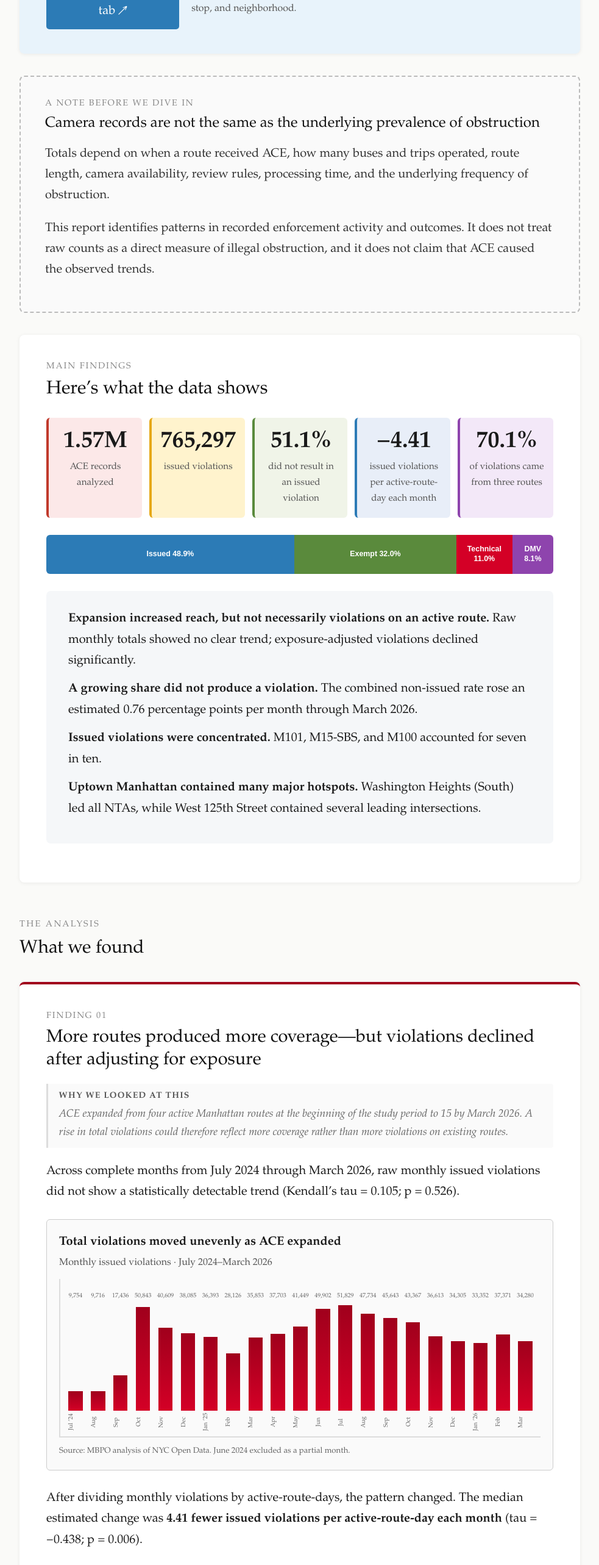
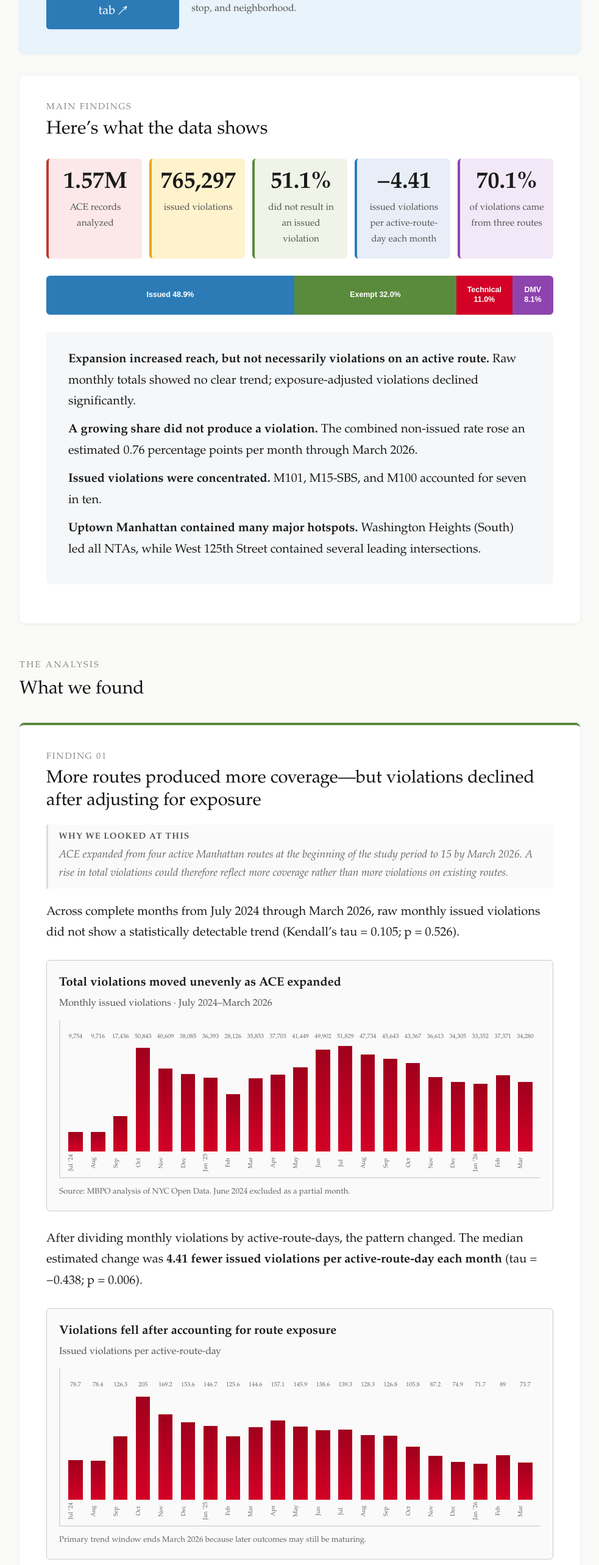
Before and after one commit to quinnaf19/ACE-Online-Report, a Next.js app: page / in a window 1280 px wide. Shown: the part 3820-6386 px from the top of the page at 61% size, without its empty margins (268-1251 px from the left). Built offline with nearby package versions, Linux system fonts and the light colour scheme.

Commit message:
Remove introductory caution note

```diff
--- a/app/globals.css
+++ b/app/globals.css
@@ -164,7 +164,7 @@ table {
   text-transform: uppercase;
 }
 .section-head { margin-bottom: 1.2em; }
-.section-head h2, .finding > h2, .caution h2, .analysis-break h2, .downloads h2 {
+.section-head h2, .finding > h2, .analysis-break h2, .downloads h2 {
   margin: 0 0 .7em;
   color: #111;
   font-size: 1.5em;
@@ -221,17 +221,6 @@ table {
 .map-actions { display: flex; align-items: center; justify-content: center; gap: 1em; margin-top: 1em; }
 .map-actions p { max-width: 600px; margin: 0; color: #555; font-size: .8em; text-align: left; }
 .button { display: inline-block; padding: .65em 1.1em; border-radius: 5px; background: var(--blue); color: #fff; text-decoration: none; }
-
-.caution {
-  margin: 1.8em 0;
-  padding: 1.6em 2em;
-  border: 2px dashed #bbb;
-  border-radius: 8px;
-  background: #fafafa;
-}
-.caution .section-label { color: #888; }
-.caution h2 { font-size: 1.2em; }
-.caution p { color: #333; }
 
 .stat-grid { display: flex; flex-wrap: nowrap; gap: .6em; margin: 1.4em 0; }
 .stat-grid article { flex: 1; min-width: 0; padding: .9em .7em; border-left: 4px solid; border-radius: 6px; text-align: center; }
@@ -397,7 +386,7 @@ footer {
   .two-col, .outcome-paths, .split-charts, .factor-grid, .download-grid { grid-template-columns: 1fr; }
   .stat-grid { flex-wrap: wrap; }
   .stat-grid article { flex: 1 1 calc(50% - .6em); }
-  .report-section, .finding, .caution, .downloads { padding: 1.4em 1.2em; }
+  .report-section, .finding, .downloads { padding: 1.4em 1.2em; }
   .map-frame { height: 600px; min-height: 0; }
   .map-actions { display: block; }
   .map-actions p { margin: 1em auto 0; text-align: center; }
--- a/app/page.tsx
+++ b/app/page.tsx
@@ -247,13 +247,6 @@ export default function Home() {
             </div>
           </section>
 
-          <section className="caution">
-            <p className="section-label">A NOTE BEFORE WE DIVE IN</p>
-            <h2>Camera records are not the same as the underlying prevalence of obstruction</h2>
-            <p>Totals depend on when a route received ACE, how many buses and trips operated, route length, camera availability, review rules, processing time, and the underlying frequency of obstruction.</p>
-            <p>This report identifies patterns in recorded enforcement activity and outcomes. It does not treat raw counts as a direct measure of illegal obstruction, and it does not claim that ACE caused the observed trends.</p>
-          </section>
-
           <section id="findings" className="report-section">
             <SectionHead label="MAIN FINDINGS" title="Here’s what the data shows" />
             <div className="stat-grid">
```
